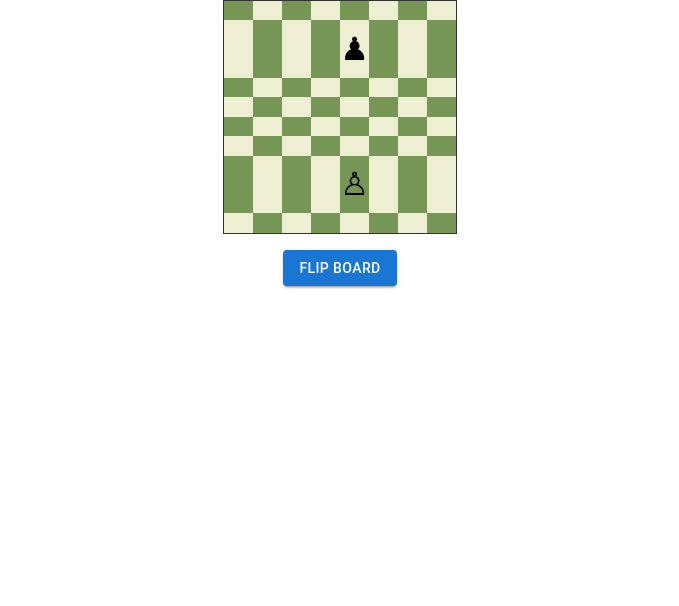
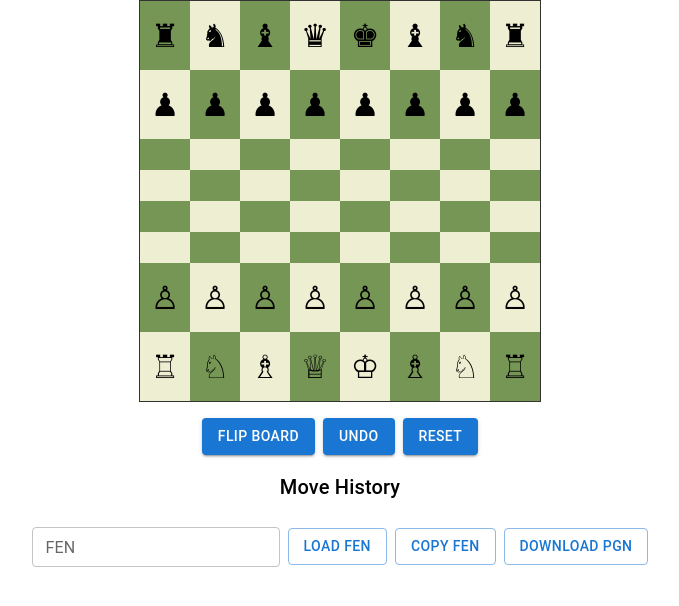
Before and after one commit to Alex-Unnippillil/shiny-bassoon, a React (Vite) app: page / in a window 1280 px wide. Shown: the top 606 px of the page, without its empty margins (300-979 px from the left). Built offline with nearby package versions, Linux system fonts and the light colour scheme.

Commit message:
Expand chess store with full setup and history

```diff
--- a/src/App.tsx
+++ b/src/App.tsx
@@ -1,5 +1,5 @@
 import React, { useState, useMemo, useRef, useEffect } from 'react';
-import { Box, Button } from '@mui/material';
+import { Box, Button, TextField, Typography } from '@mui/material';
 import { useBoardState, useBoardActions } from './boardStore';
 import type { Piece, WorkerMessage } from './types';
 
@@ -10,17 +10,37 @@ function pieceSymbol(piece: Piece | undefined): string | null {
   if (!piece) return null;
   const symbols: Record<string, string> = {
     wP: '♙',
+    wR: '♖',
+    wN: '♘',
+    wB: '♗',
+    wQ: '♕',
+    wK: '♔',
     bP: '♟︎',
+    bR: '♜',
+    bN: '♞',
+    bB: '♝',
+    bQ: '♛',
+    bK: '♚',
   };
   return symbols[piece.color + piece.type];
 }
 
 export default function App() {
-  const { board, orientation } = useBoardState();
-  const { playerMove, aiMove, flipOrientation } = useBoardActions();
+  const { board, orientation, history } = useBoardState();
+  const {
+    playerMove,
+    aiMove,
+    flipOrientation,
+    undo,
+    reset,
+    importFEN,
+    exportFEN,
+    exportPGN,
+  } = useBoardActions();
   const [selected, setSelected] = useState<string | null>(null);
   const squareRefs = useRef<Record<string, HTMLButtonElement | null>>({});
   const workerRef = useRef<Worker | null>(null);
+  const [fenInput, setFenInput] = useState('');
 
   if (!workerRef.current) {
     workerRef.current = new Worker(new URL('./aiWorker.ts', import.meta.url));
@@ -117,7 +137,9 @@ export default function App() {
                 squareRefs.current[sq] = el as HTMLButtonElement | null;
               }}
               tabIndex={0}
-              aria-label={`square ${sq}${piece ? ' with ' + (piece.color === 'w' ? 'white' : 'black') + ' pawn' : ''}`}
+              aria-label={`square ${sq}${
+                piece ? ' with ' + (piece.color === 'w' ? 'white' : 'black') + ' ' + piece.type : ''
+              }`}
               onClick={() => handleSquareClick(sq)}
               onKeyDown={e => handleKeyDown(sq, e)}
               sx={{
@@ -136,13 +158,57 @@ export default function App() {
           );
         })}
       </Box>
-      <Button
-        variant="contained"
-        onClick={flipOrientation}
-        aria-label="Toggle board orientation"
-      >
-        Flip Board
-      </Button>
+      <Box display="flex" gap={1}>
+        <Button variant="contained" onClick={flipOrientation} aria-label="Toggle board orientation">
+          Flip Board
+        </Button>
+        <Button variant="contained" onClick={undo} aria-label="Undo last move">
+          Undo
+        </Button>
+        <Button variant="contained" onClick={reset} aria-label="Reset game">
+          Reset
+        </Button>
+      </Box>
+      <Box display="flex" flexDirection="column" alignItems="center" gap={1}>
+        <Typography variant="h6">Move History</Typography>
+        <Box component="ol" sx={{ maxHeight: 100, overflowY: 'auto', m: 0, p: 0 }}>
+          {history.map((m, i) => (
+            <li key={i}>{m}</li>
+          ))}
+        </Box>
+      </Box>
+      <Box display="flex" gap={1} alignItems="center">
+        <TextField
+          size="small"
+          label="FEN"
+          value={fenInput}
+          onChange={(e) => setFenInput(e.target.value)}
+        />
+        <Button variant="outlined" onClick={() => fenInput && importFEN(fenInput)}>
+          Load FEN
+        </Button>
+        <Button
+          variant="outlined"
+          onClick={() => navigator.clipboard?.writeText(exportFEN())}
+        >
+          Copy FEN
+        </Button>
+        <Button
+          variant="outlined"
+          onClick={() => {
+            const pgn = exportPGN();
+            const blob = new Blob([pgn], { type: 'text/plain' });
+            const url = URL.createObjectURL(blob);
+            const a = document.createElement('a');
+            a.href = url;
+            a.download = 'game.pgn';
+            a.click();
+            URL.revokeObjectURL(url);
+          }}
+        >
+          Download PGN
+        </Button>
+      </Box>
     </Box>
   );
 }
--- a/src/boardStore.tsx
+++ b/src/boardStore.tsx
@@ -5,13 +5,92 @@ import React, {
   useMemo,
   ReactNode,
 } from 'react';
-import type { Board } from './types';
+import type { Board, Color, Piece } from './types';
+
+const files = ['a', 'b', 'c', 'd', 'e', 'f', 'g', 'h'];
 
 function initialBoard(): Board {
-  return {
-    e2: { type: 'P', color: 'w' },
-    e7: { type: 'P', color: 'b' },
-  };
+  const board: Board = {};
+  const backRank: Piece['type'][] = ['R', 'N', 'B', 'Q', 'K', 'B', 'N', 'R'];
+  for (let i = 0; i < 8; i++) {
+    const file = files[i];
+    board[file + '1'] = { type: backRank[i], color: 'w' };
+    board[file + '2'] = { type: 'P', color: 'w' };
+    board[file + '7'] = { type: 'P', color: 'b' };
+    board[file + '8'] = { type: backRank[i], color: 'b' };
+  }
+  return board;
+}
+
+function boardToFEN(board: Board, turn: Color): string {
+  const ranks = [8, 7, 6, 5, 4, 3, 2, 1];
+  const rows = ranks.map((rank) => {
+    let row = '';
+    let empty = 0;
+    for (const file of files) {
+      const piece = board[file + rank];
+      if (piece) {
+        if (empty) {
+          row += empty;
+          empty = 0;
+        }
+        const char = piece.type;
+        row += piece.color === 'w' ? char : char.toLowerCase();
+      } else {
+        empty += 1;
+      }
+    }
+    if (empty) row += empty;
+    return row;
+  });
+  return rows.join('/') + ` ${turn === 'w' ? 'w' : 'b'} - - 0 1`;
+}
+
+function boardFromFEN(fen: string): { board: Board; turn: Color } {
+  const [placement, active] = fen.trim().split(' ');
+  const rows = placement.split('/');
+  const board: Board = {};
+  rows.forEach((row, rIdx) => {
+    let fileIdx = 0;
+    for (const char of row) {
+      if (/[1-8]/.test(char)) {
+        fileIdx += Number(char);
+      } else {
+        const color: Color = char === char.toUpperCase() ? 'w' : 'b';
+        const type = char.toUpperCase() as Piece['type'];
+        const square = files[fileIdx] + (8 - rIdx);
+        board[square] = { type, color };
+        fileIdx += 1;
+      }
+    }
+  });
+  const turn: Color = active === 'b' ? 'b' : 'w';
+  return { board, turn };
+}
+
+function applyPGN(pgn: string): {
+  board: Board;
+  history: string[];
+  boardHistory: Board[];
+  turn: Color;
+} {
+  const moves = pgn
+    .trim()
+    .split(/\s+/)
+    .filter(Boolean);
+  let board = initialBoard();
+  const history: string[] = [];
+  const boardHistory: Board[] = [board];
+  let turn: Color = 'w';
+  for (const mv of moves) {
+    const from = mv.slice(0, 2);
+    const to = mv.slice(2, 4);
+    board = movePiece(board, from, to);
+    history.push(mv);
+    boardHistory.push(board);
+    turn = turn === 'w' ? 'b' : 'w';
+  }
+  return { board, history, boardHistory, turn };
 }
 
 function movePiece(board: Board, from: string, to: string): Board {
@@ -27,24 +106,78 @@ type Orientation = 'white' | 'black';
 type Action =
   | { type: 'PLAYER_MOVE'; from: string; to: string }
   | { type: 'AI_MOVE'; from: string; to: string }
-  | { type: 'FLIP_ORIENTATION' };
+  | { type: 'FLIP_ORIENTATION' }
+  | { type: 'UNDO' }
+  | { type: 'RESET' }
+  | { type: 'LOAD_FEN'; fen: string }
+  | { type: 'LOAD_PGN'; pgn: string };
 
 interface BoardState {
   board: Board;
   orientation: Orientation;
+  turn: Color;
+  history: string[];
+  boardHistory: Board[];
 }
 
 interface BoardActions {
   playerMove: (from: string, to: string) => void;
   aiMove: (from: string, to: string) => void;
   flipOrientation: () => void;
+  undo: () => void;
+  reset: () => void;
+  importFEN: (fen: string) => void;
+  exportFEN: () => string;
+  importPGN: (pgn: string) => void;
+  exportPGN: () => string;
 }
 
 function reducer(state: BoardState, action: Action): BoardState {
   switch (action.type) {
     case 'PLAYER_MOVE':
-    case 'AI_MOVE':
-      return { ...state, board: movePiece(state.board, action.from, action.to) };
+    case 'AI_MOVE': {
+      const newBoard = movePiece(state.board, action.from, action.to);
+      const move = action.from + action.to;
+      return {
+        ...state,
+        board: newBoard,
+        turn: state.turn === 'w' ? 'b' : 'w',
+        history: [...state.history, move],
+        boardHistory: [...state.boardHistory, newBoard],
+      };
+    }
+    case 'UNDO': {
+      if (state.boardHistory.length <= 1) return state;
+      const newBoardHistory = state.boardHistory.slice(0, -1);
+      const board = newBoardHistory[newBoardHistory.length - 1];
+      const history = state.history.slice(0, -1);
+      const turn: Color = history.length % 2 === 0 ? 'w' : 'b';
+      return { ...state, board, boardHistory: newBoardHistory, history, turn };
+    }
+    case 'RESET': {
+      const board = initialBoard();
+      return {
+        ...state,
+        board,
+        boardHistory: [board],
+        history: [],
+        turn: 'w',
+      };
+    }
+    case 'LOAD_FEN': {
+      const { board, turn } = boardFromFEN(action.fen);
+      return {
+        ...state,
+        board,
+        boardHistory: [board],
+        history: [],
+        turn,
+      };
+    }
+    case 'LOAD_PGN': {
+      const { board, history, boardHistory, turn } = applyPGN(action.pgn);
+      return { ...state, board, history, boardHistory, turn };
+    }
     case 'FLIP_ORIENTATION':
       return {
         ...state,
@@ -60,9 +193,13 @@ const BoardContext = createContext<
 >(null);
 
 export function BoardProvider({ children }: { children: ReactNode }) {
+  const initial = initialBoard();
   const [state, dispatch] = useReducer(reducer, {
-    board: initialBoard(),
+    board: initial,
     orientation: 'white' as Orientation,
+    turn: 'w' as Color,
+    history: [] as string[],
+    boardHistory: [initial],
   });
 
   const actions = useMemo<BoardActions>(
@@ -70,8 +207,14 @@ export function BoardProvider({ children }: { children: ReactNode }) {
       playerMove: (from, to) => dispatch({ type: 'PLAYER_MOVE', from, to }),
       aiMove: (from, to) => dispatch({ type: 'AI_MOVE', from, to }),
       flipOrientation: () => dispatch({ type: 'FLIP_ORIENTATION' }),
+      undo: () => dispatch({ type: 'UNDO' }),
+      reset: () => dispatch({ type: 'RESET' }),
+      importFEN: (fen: string) => dispatch({ type: 'LOAD_FEN', fen }),
+      exportFEN: () => boardToFEN(state.board, state.turn),
+      importPGN: (pgn: string) => dispatch({ type: 'LOAD_PGN', pgn }),
+      exportPGN: () => state.history.join(' '),
     }),
-    [dispatch],
+    [dispatch, state],
   );
 
   const value = useMemo(() => ({ state, actions }), [state, actions]);
--- a/src/components/ChessGame.tsx
+++ b/src/components/ChessGame.tsx
@@ -25,8 +25,10 @@ export default function ChessGame() {
 
   useEffect(() => {
     const worker = workerRef.current!;
-    worker.onmessage = (e: MessageEvent) => {
-      const move = (e.data as any)?.move;
+    worker.onmessage = (
+      e: MessageEvent<{ move?: { from: string; to: string } }>,
+    ) => {
+      const move = e.data.move;
       if (move) {
         aiMove(move.from, move.to);
       }
--- a/src/types.ts
+++ b/src/types.ts
@@ -1,7 +1,7 @@
 export type Color = 'w' | 'b';
 
 export interface Piece {
-  type: 'P';
+  type: 'P' | 'R' | 'N' | 'B' | 'Q' | 'K';
   color: Color;
 }
 
```
Also changed, not shown: 2 other files (tests, documents, lock files or other folders).
